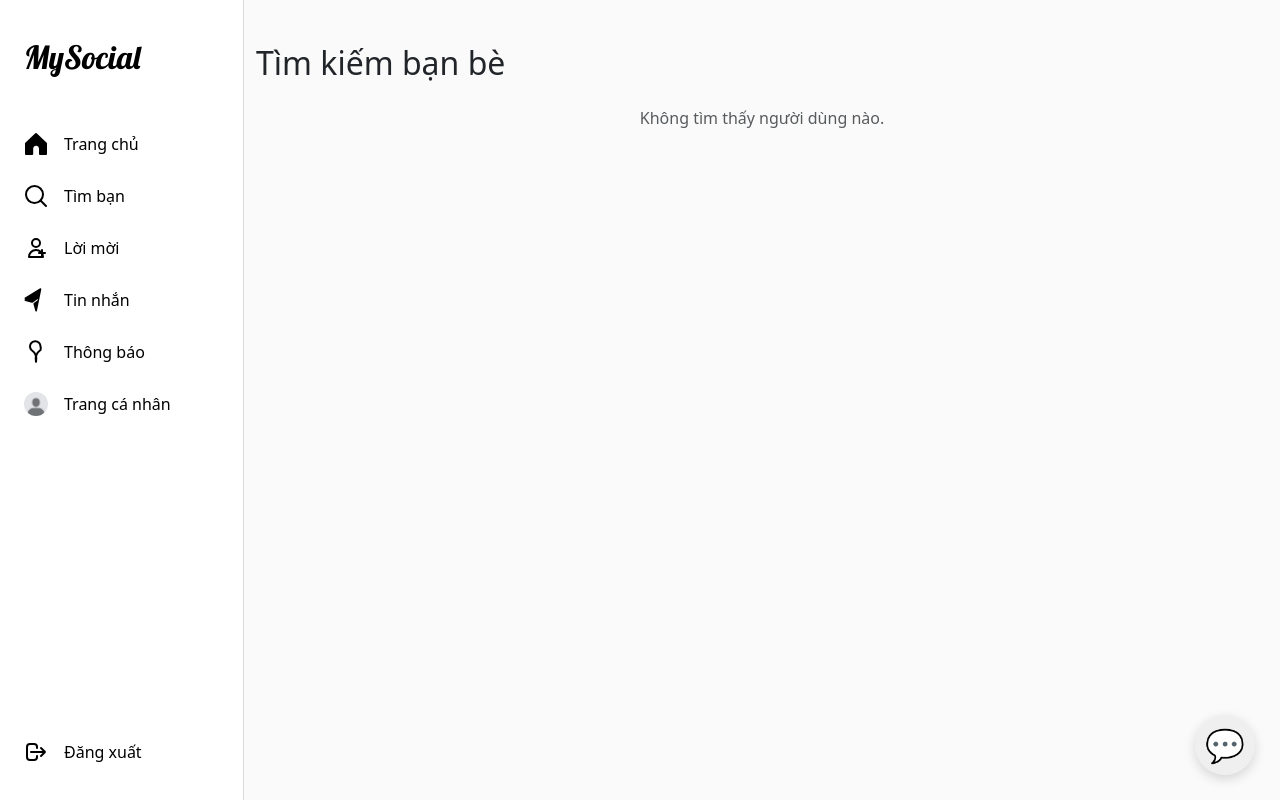
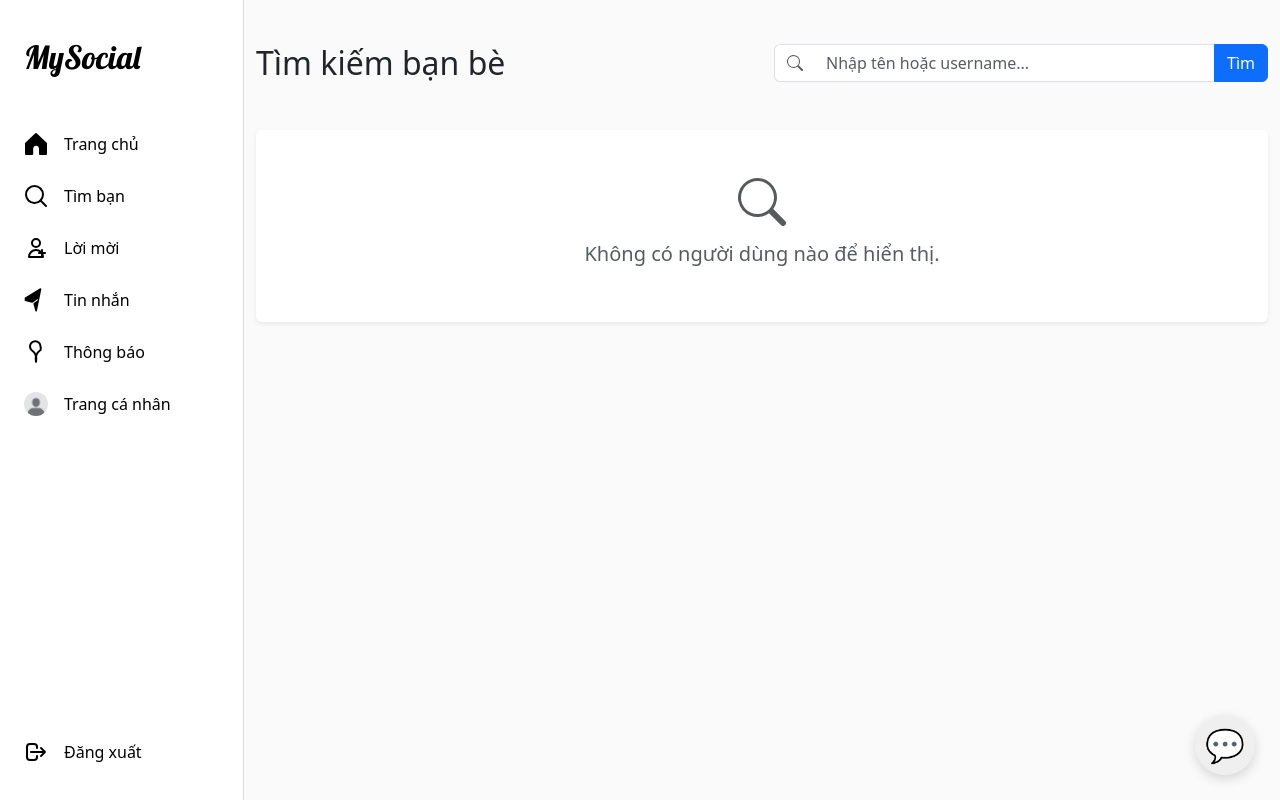
Before and after one commit to nhuquynhdayyy/my_social_network, a Django app: page /accounts/users/ in a window 1280 px wide. Run offline with Django 5.2, Linux system fonts and the light colour scheme; the visitor is signed in with stand-in values (Sample User, id 1); data comes from the database, SQL or seed files in the repository; some libraries are stand-ins or nearby versions.

Commit message:
Thanh tim kiem ban be

```diff
--- a/accounts/templates/accounts/user_list.html
+++ b/accounts/templates/accounts/user_list.html
@@ -3,50 +3,91 @@
 
 {% block content %}
 <div class="container mt-4">
-    <h2 class="mb-4">Tìm kiếm bạn bè</h2>
+    <div class="row mb-4 align-items-center">
+        <div class="col-md-6">
+            <h2 class="mb-0">Tìm kiếm bạn bè</h2>
+        </div>
+        <!-- === BẮT ĐẦU PHẦN THANH TÌM KIẾM === -->
+        <div class="col-md-6">
+            <form method="GET" action="." class="d-flex">
+                <div class="input-group">
+                    <span class="input-group-text bg-white border-end-0">
+                        <svg xmlns="http://www.w3.org/2000/svg" width="16" height="16" fill="currentColor" class="bi bi-search text-muted" viewBox="0 0 16 16">
+                            <path d="M11.742 10.344a6.5 6.5 0 1 0-1.397 1.398h-.001c.03.04.062.078.098.115l3.85 3.85a1 1 0 0 0 1.415-1.414l-3.85-3.85a1.007 1.007 0 0 0-.115-.1zM12 6.5a5.5 5.5 0 1 1-11 0 5.5 5.5 0 0 1 11 0z"/>
+                        </svg>
+                    </span>
+                    <!-- name="q" phải khớp với request.GET.get('q') trong views.py -->
+                    <!-- value="{{ query|default:'' }}" giúp giữ lại từ khóa sau khi bấm tìm -->
+                    <input type="text" name="q" class="form-control border-start-0" placeholder="Nhập tên hoặc username..." value="{{ query|default:'' }}" autocomplete="off">
+                    <button class="btn btn-primary" type="submit">Tìm</button>
+
+                    {% if query %}
+                        <!-- Nút xóa tìm kiếm để quay lại danh sách đầy đủ -->
+                        <a href="{% url 'accounts:user_list' %}" class="btn btn-outline-secondary">Xóa lọc</a>
+                    {% endif %}
+                </div>
+            </form>
+        </div>
+        <!-- === KẾT THÚC PHẦN THANH TÌM KIẾM === -->
+    </div>
+
     <div class="row">
         {% for u in users %}
         <div class="col-md-4 mb-3">
-            <div class="card h-100">
+            <div class="card h-100 shadow-sm border-0">
                 <div class="card-body d-flex align-items-center">
-                    <img src="{{ u.avatar.url }}" class="rounded-circle me-3" width="60" height="60" alt="{{ u.username }}">
-                    <div>
-                        <h5 class="card-title">
-                            <a href="{% url 'accounts:profile' username=u.username %}" class="text-decoration-none">{{ u.first_name }} {{ u.last_name }}</a>
+                    <a href="{% url 'accounts:profile' username=u.username %}">
+                        <img src="{{ u.avatar.url }}" class="rounded-circle me-3" width="60" height="60" alt="{{ u.username }}" style="object-fit: cover;">
+                    </a>
+                    <div class="flex-grow-1">
+                        <h5 class="card-title mb-1" style="font-size: 1rem;">
+                            <a href="{% url 'accounts:profile' username=u.username %}" class="text-decoration-none text-dark fw-bold">{{ u.first_name }} {{ u.last_name }}</a>
                         </h5>
-                        <h6 class="card-subtitle mb-2 text-muted">@{{ u.username }}</h6>
+                        <p class="card-subtitle mb-2 text-muted small">@{{ u.username }}</p>
 
                         <!-- Nhóm các nút hành động lại với nhau -->
-                        <div class="mt-2">
+                        <div class="mt-2 d-flex flex-wrap gap-2">
                             <!-- Logic hiển thị nút bạn bè -->
                             {% if u.id in friend_ids %}
-                                <span class="badge bg-success">Bạn bè</span>
+                                <button class="btn btn-success btn-sm" disabled>
+                                    <svg xmlns="http://www.w3.org/2000/svg" width="12" height="12" fill="currentColor" class="bi bi-check-lg" viewBox="0 0 16 16"><path d="M12.736 3.97a.733.733 0 0 1 1.047 0c.286.289.29.756.01 1.05L7.88 12.01a.733.733 0 0 1-1.065.02L3.217 8.384a.757.757 0 0 1 0-1.06.733.733 0 0 1 1.047 0l3.052 3.093 5.4-6.425a.247.247 0 0 1 .02-.022Z"/></svg>
+                                    Bạn bè
+                                </button>
                             {% elif u.id in sent_request_ids %}
-                                <button class="btn btn-secondary btn-sm" disabled>Đã gửi yêu cầu</button>
+                                <button class="btn btn-secondary btn-sm" disabled>Đã gửi lời mời</button>
                             {% elif u.id in received_request_ids %}
-                                {% comment %} <a href="#" class="btn btn-info btn-sm">Phản hồi yêu cầu</a> {% endcomment %}
-                                <!-- === THAY THẾ PHẦN NÀY === -->
-                                <a href="{% url 'accounts:friend_requests' %}" class="btn btn-info btn-sm">Phản hồi yêu cầu</a>
-                                <!-- === KẾT THÚC PHẦN THAY THẾ === -->
+                                <a href="{% url 'accounts:friend_requests' %}" class="btn btn-info btn-sm text-white">Phản hồi</a>
                             {% else %}
-                                <a href="{% url 'accounts:add_friend' username=u.username %}" class="btn btn-primary btn-sm">Thêm bạn bè</a>
+                                <a href="{% url 'accounts:add_friend' username=u.username %}" class="btn btn-primary btn-sm">
+                                    <svg xmlns="http://www.w3.org/2000/svg" width="12" height="12" fill="currentColor" class="bi bi-person-plus-fill" viewBox="0 0 16 16"><path d="M1 14s-1 0-1-1 1-4 6-4 6 3 6 4-1 1-1 1H1zm5-6a3 3 0 1 0 0-6 3 3 0 0 0 0 6z"/><path fill-rule="evenodd" d="M13.5 5a.5.5 0 0 1 .5.5V7h1.5a.5.5 0 0 1 0 1H14v1.5a.5.5 0 0 1-1 0V8h-1.5a.5.5 0 0 1 0-1H13V5.5a.5.5 0 0 1 .5-.5z"/></svg>
+                                    Thêm bạn
+                                </a>
                             {% endif %}
 
-                            <!-- === NÚT NHẮN TIN ĐÃ ĐƯỢC THÊM VÀO ĐÂY === -->
-                            <!-- Nút này sẽ luôn hiển thị, cho phép nhắn tin ngay cả khi chưa là bạn bè. -->
-                            <!-- Nó sẽ gọi đến URL 'start_conversation' của app 'chat' với user_id tương ứng. -->
-                            <a href="{% url 'chat:start_conversation' user_id=u.id %}" class="btn btn-outline-primary btn-sm ms-2">
+                            <!-- Nút nhắn tin -->
+                            <a href="{% url 'chat:start_conversation' user_id=u.id %}" class="btn btn-outline-primary btn-sm">
+                                <svg xmlns="http://www.w3.org/2000/svg" width="12" height="12" fill="currentColor" class="bi bi-chat-dots-fill" viewBox="0 0 16 16"><path d="M5 8a1 1 0 1 1-2 0 1 1 0 0 1 2 0zm4 0a1 1 0 1 1-2 0 1 1 0 0 1 2 0zm3 1a1 1 0 1 0 0-2 1 1 0 0 0 0 2z"/><path d="m2.165 15.803.02-.004c1.83-.363 2.948-.842 3.468-1.105A9.06 9.06 0 0 0 8 15c4.418 0 8-3.134 8-7s-3.582-7-8-7-8 3.134-8 7c0 1.76.743 3.37 1.97 4.6-.097 1.016-.417 2.13-.771 2.966-.079.186.074.394.273.362 2.256-.37 3.597-.938 4.18-1.234A9.06 9.06 0 0 0 8 15z"/></svg>
                                 Nhắn tin
                             </a>
-                            <!-- ============================================= -->
                         </div>
                     </div>
                 </div>
             </div>
         </div>
         {% empty %}
-        <div class="col-12">
-            <p class="text-center text-muted">Không tìm thấy người dùng nào.</p>
+        <div class="col-12 mt-4">
+            <div class="text-center p-5 bg-white rounded shadow-sm">
+                <svg xmlns="http://www.w3.org/2000/svg" width="48" height="48" fill="currentColor" class="bi bi-search text-muted mb-3" viewBox="0 0 16 16">
+                    <path d="M11.742 10.344a6.5 6.5 0 1 0-1.397 1.398h-.001c.03.04.062.078.098.115l3.85 3.85a1 1 0 0 0 1.415-1.414l-3.85-3.85a1.007 1.007 0 0 0-.115-.1zM12 6.5a5.5 5.5 0 1 1-11 0 5.5 5.5 0 0 1 11 0z"/>
+                </svg>
+                {% if query %}
+                    <h5 class="text-muted">Không tìm thấy kết quả nào cho "<strong>{{ query }}</strong>"</h5>
+                    <p class="text-muted">Hãy thử tìm kiếm với từ khóa khác.</p>
+                    <a href="{% url 'accounts:user_list' %}" class="btn btn-outline-primary mt-2">Xem tất cả mọi người</a>
+                {% else %}
+                    <h5 class="text-muted">Không có người dùng nào để hiển thị.</h5>
+                {% endif %}
+            </div>
         </div>
         {% endfor %}
     </div>
--- a/accounts/views.py
+++ b/accounts/views.py
@@ -6,14 +6,16 @@ from django.views.generic import CreateView, DetailView, UpdateView, DeleteView,
 from django.contrib.auth.mixins import LoginRequiredMixin, UserPassesTestMixin
 from django.contrib.auth.decorators import login_required
 from django.db.models import Q
-
+from django.contrib.auth import get_user_model
 from notifications.models import Notification
 from .forms import CustomUserCreationForm, CustomUserChangeForm
+# ĐÃ SỬA: Bỏ FriendRequest khỏi dòng import dưới đây
 from .models import User, Friendship
 from posts.models import Post, Reaction, Comment
 from django.contrib.contenttypes.models import ContentType
 
 class SignUpView(CreateView):
+    # ... (Giữ nguyên phần còn lại của file không thay đổi) ...
     form_class = CustomUserCreationForm
     success_url = reverse_lazy('accounts:login')
     template_name = 'accounts/register.html'
@@ -113,12 +115,24 @@ class UserListView(LoginRequiredMixin, ListView):
     context_object_name = 'users'
 
     def get_queryset(self):
-        return User.objects.exclude(username=self.request.user.username)
+        # 1. Lấy queryset gốc: Loại trừ user hiện tại
+        queryset = User.objects.exclude(id=self.request.user.id)
+
+        # 2. Xử lý tìm kiếm
+        query = self.request.GET.get('q') # Lấy tham số 'q' từ URL
+        if query:
+            queryset = queryset.filter(
+                Q(username__icontains=query) |       # Tìm theo username
+                Q(first_name__icontains=query) |     # Tìm theo Tên
+                Q(last_name__icontains=query)        # Tìm theo Họ
+            )
+        return queryset
 
     def get_context_data(self, **kwargs):
         context = super().get_context_data(**kwargs)
         user = self.request.user
 
+        # --- Logic xác định trạng thái bạn bè (Giữ nguyên code cũ của bạn) ---
         friends_q = Friendship.objects.filter(
             (Q(from_user=user) | Q(to_user=user)) & Q(status='ACCEPTED')
         )
@@ -137,6 +151,9 @@ class UserListView(LoginRequiredMixin, ListView):
         context['friend_ids'] = friend_ids
         context['sent_request_ids'] = sent_request_ids
         context['received_request_ids'] = received_request_ids
+
+        # --- THÊM: Truyền từ khóa tìm kiếm ra template để giữ lại trong ô input ---
+        context['query'] = self.request.GET.get('q', '')
 
         return context
 
```
